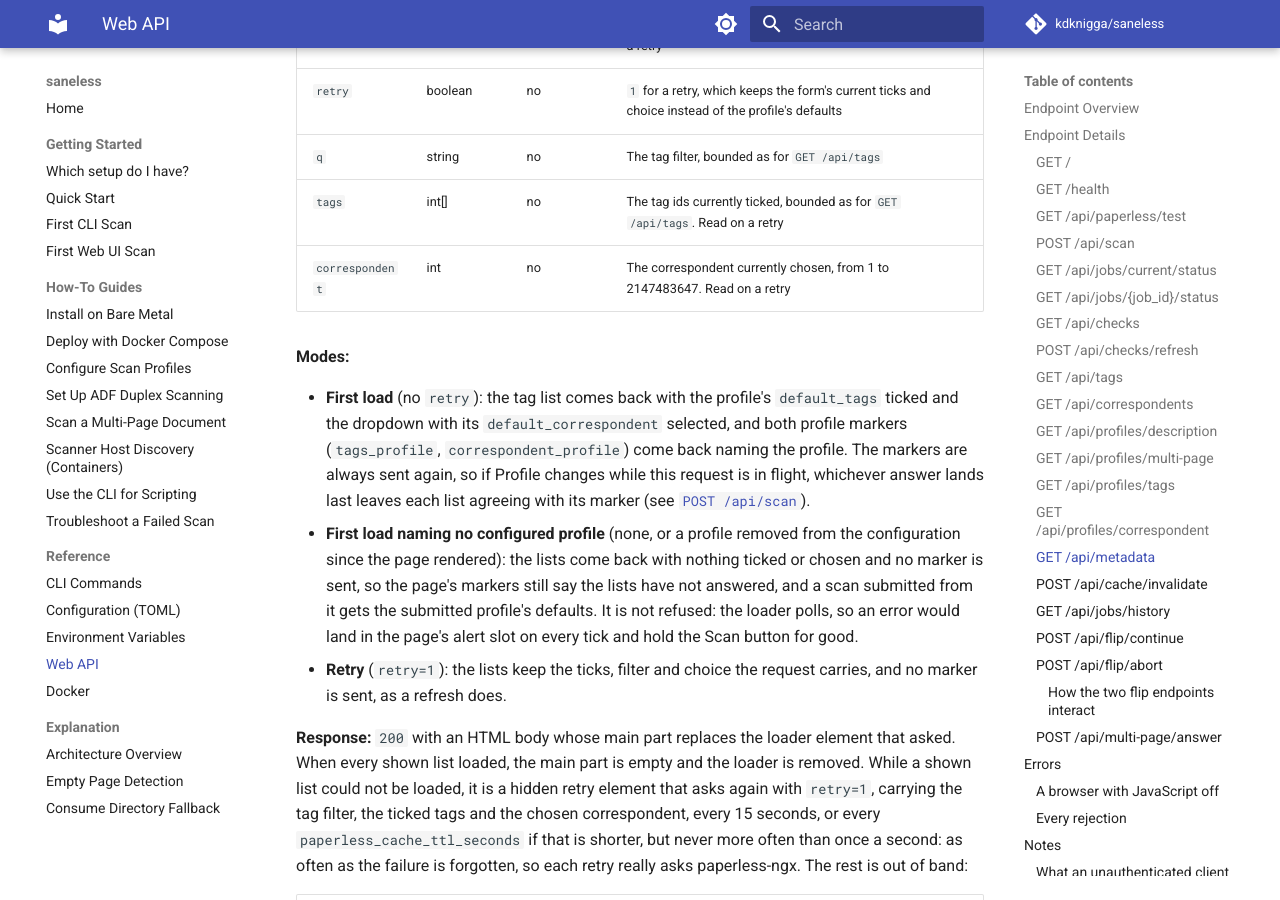
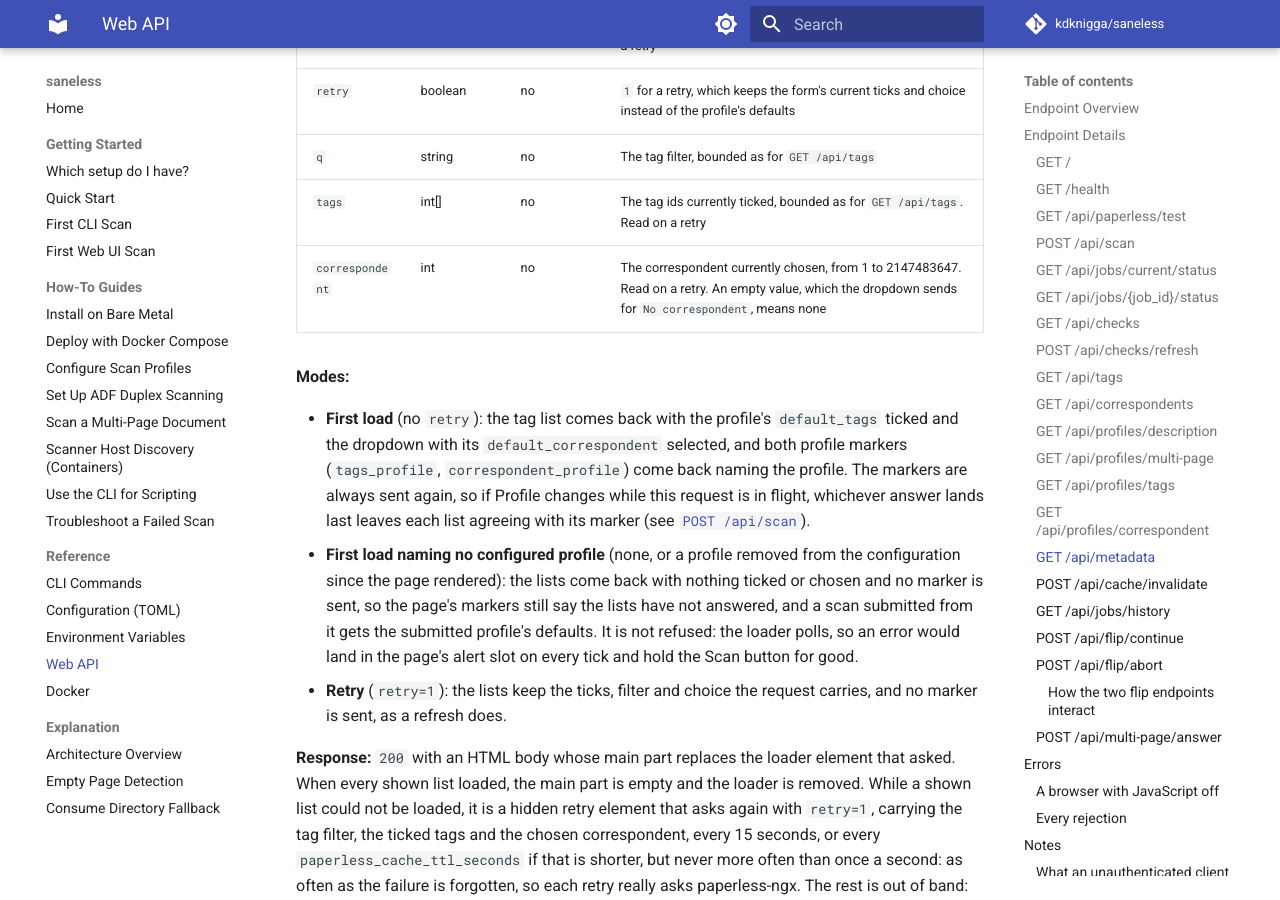
Before and after one commit to kdknigga/saneless, an MkDocs documentation site: the page built from docs/reference/web-api.md, in a window 1280 px wide and 900 px high, scrolled down 15658 px. Built offline with MkDocs 1.6.1 and Material for MkDocs 9.7.7, drawn with Linux system fonts in a browser that asks for light colours; comment, search, counter and statistics services are not loaded.

Commit message:
fix(47): CR-01 document the retry's empty correspondent
Co-Authored-By: Claude Opus 5.5 (1M context) <noreply@anthropic.com>
Claude-Session: https://claude.ai/code/session_013CxQxLcnRUSK9XY3SKundu

```diff
--- a/docs/reference/web-api.md
+++ b/docs/reference/web-api.md
@@ -379,7 +379,7 @@ are done, and the Scan button is held until they are. Both lists are fetched wit
 | `retry` | boolean | no | `1` for a retry, which keeps the form's current ticks and choice instead of the profile's defaults |
 | `q` | string | no | The tag filter, bounded as for `GET /api/tags` |
 | `tags` | int[] | no | The tag ids currently ticked, bounded as for `GET /api/tags`. Read on a retry |
-| `correspondent` | int | no | The correspondent currently chosen, from 1 to 2147483647. Read on a retry |
+| `correspondent` | int | no | The correspondent currently chosen, from 1 to 2147483647. Read on a retry. An empty value, which the dropdown sends for `No correspondent`, means none |
 
 **Modes:**
 
```
